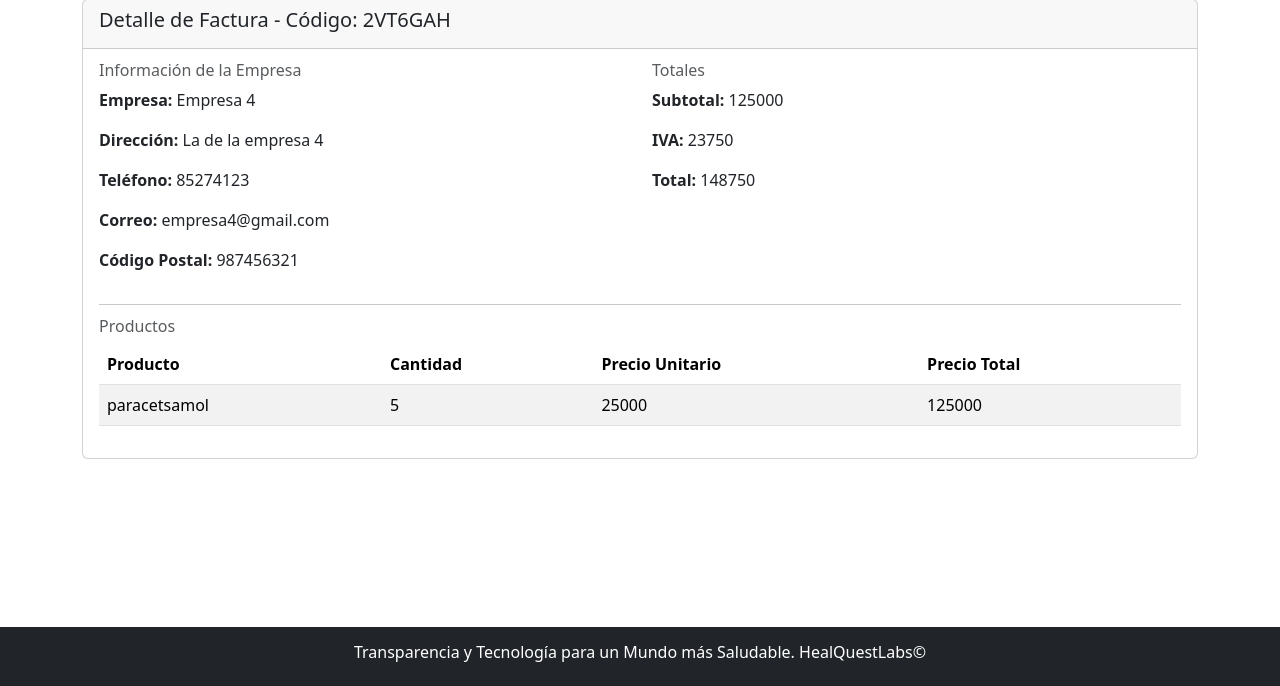
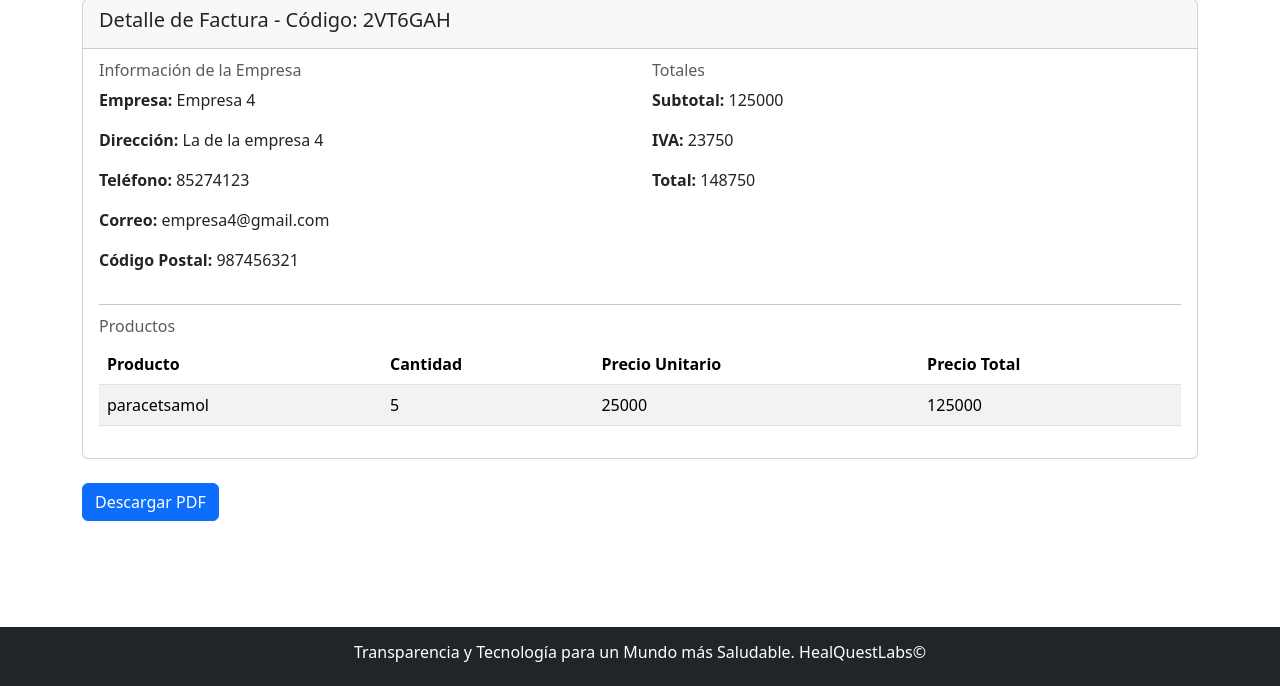
Before and after one commit to Dhyrt/Proyecto_Git, a Django app: a page that uses app/templates/app/detalle_factura.html in a window 1280 px wide. Shown: the part 114-800 px from the top of the page. Run offline with Django 4.2, Linux system fonts and the light colour scheme; a user stored in the database is signed in; data comes from the database, SQL or seed files in the repository; both versions use the stored data as it was after the commit; some libraries are stand-ins or nearby versions.

Commit message:
descarga de detalle factura como pdf

```diff
--- a/app/templates/app/detalle_factura.html
+++ b/app/templates/app/detalle_factura.html
@@ -6,7 +6,7 @@
 {% block contenido %}
 <div class="container mt-4">
   {% for factura in listaFactura %}
-  <div class="card mb-4">
+  <div class="card mb-4 pdf-content">
     <div class="card-header">
       <h5 class="card-title">Detalle de Factura - Código: {{ factura.id_factura }}</h5>
     </div>
@@ -57,6 +57,7 @@
       </div>
     </div>
   </div>
+  <a href="{% url 'detalle_factura' id_factura=factura.id_factura %}?download=pdf" class="btn btn-primary mb-4">Descargar PDF</a>
   {% endfor %}
 </div>
 {% endblock %}
--- a/app/views.py
+++ b/app/views.py
@@ -1,7 +1,10 @@
-from django.shortcuts import get_object_or_404, render, redirect
-from django.contrib.auth import login, authenticate
-from django.contrib.auth.forms import UserCreationForm
-from django.contrib.auth.decorators import login_required, permission_required
+from django.shortcuts import render, redirect
+from django.contrib.auth import login
+from django.contrib.auth.decorators import login_required
+from django.http import HttpResponse
+from xhtml2pdf import pisa
+from bs4 import BeautifulSoup
+from django.template.loader import get_template
 from .forms import *
 from .models import *
 
@@ -106,4 +109,22 @@ def detalle_factura(request, id_factura):
         'listaFactura': factura,
         'productos': productos
     }
+    if request.GET.get('download') == 'pdf':
+        template = get_template('app/detalle_factura.html')
+        html = template.render(datos)
+
+        # Usar BeautifulSoup para extraer solo el contenido deseado
+        soup = BeautifulSoup(html, 'html.parser')
+        pdf_content = soup.find(class_='pdf-content')
+        html = str(pdf_content)  # Convertir de nuevo a string
+
+        response = HttpResponse(content_type='application/pdf')
+        response['Content-Disposition'] = 'attachment; filename="detalle_factura_{}.pdf"'.format(id_factura)
+
+        pisa_status = pisa.CreatePDF(html, dest=response)
+
+        if pisa_status.err:
+            return HttpResponse('We had some errors <pre>' + html + '</pre>')
+
+        return response
     return render(request, 'app/detalle_factura.html', datos)
--- a/requirements.txt
+++ b/requirements.txt
@@ -1,2 +1,4 @@
 django-crispy-forms
 crispy-bootstrap4
+xhtml2pdf==0.2.9
+beautifulsoup4==4.9.3
```
Also changed, not shown: db.sqlite3.
